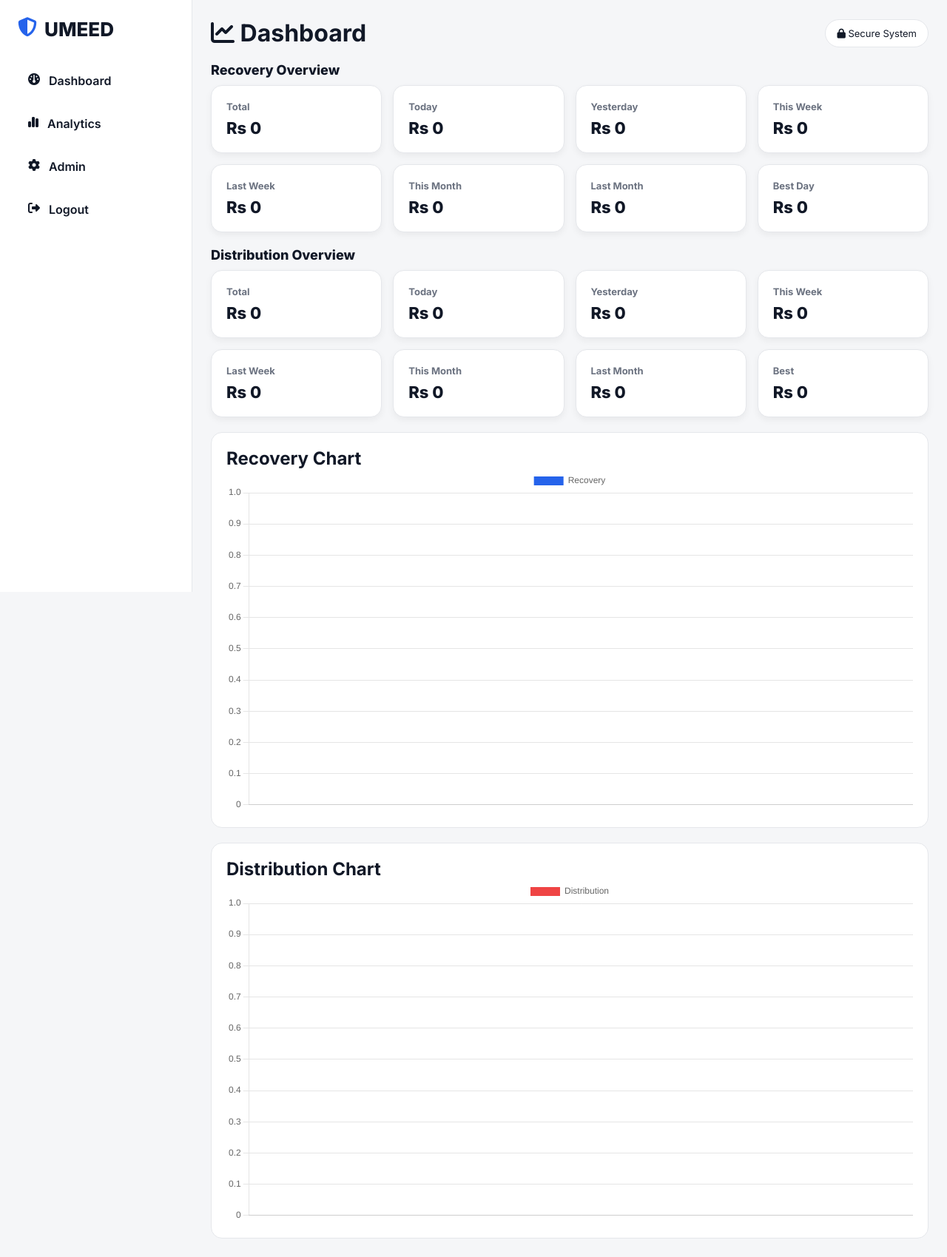
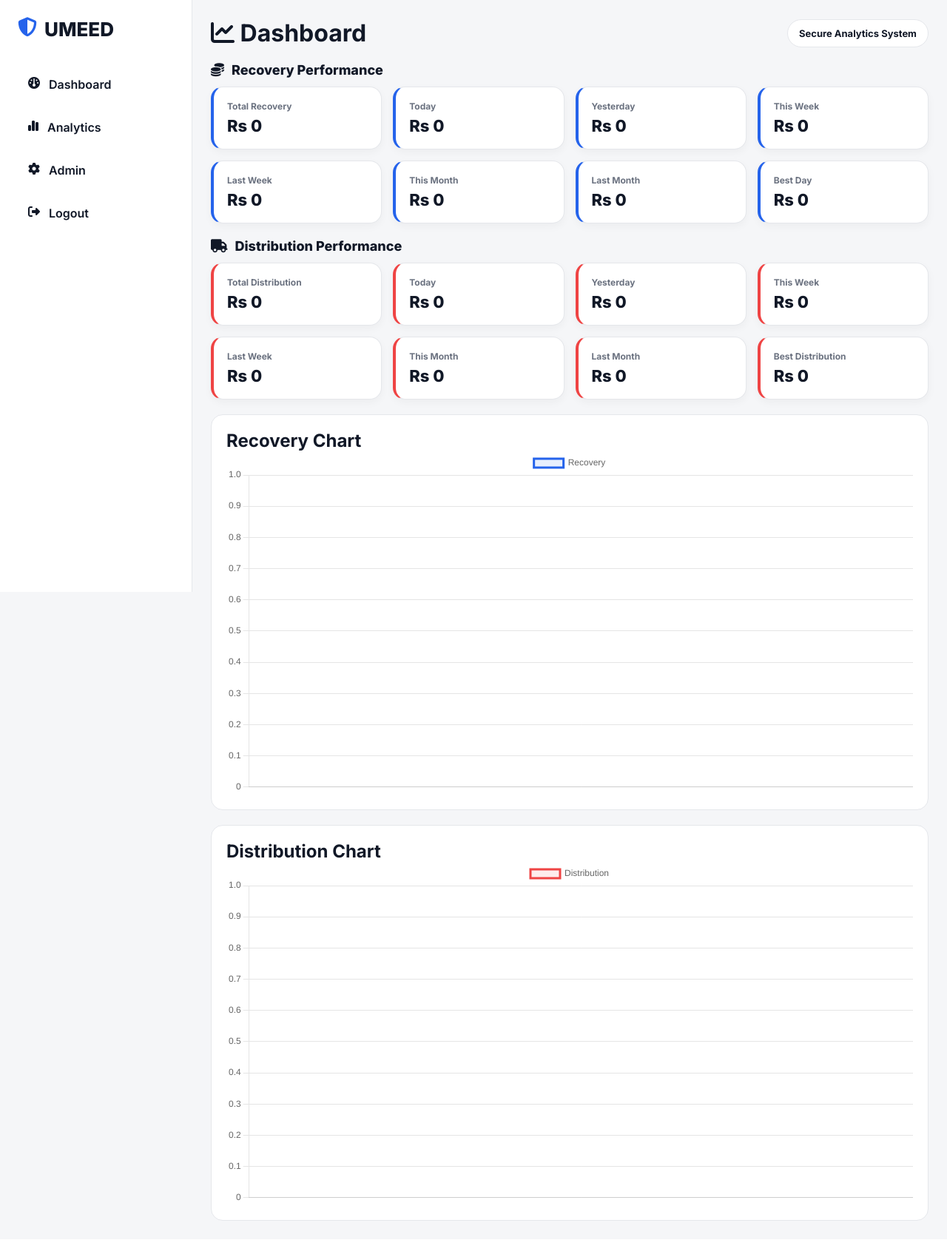
Before and after one commit to Rawish007/dashboard, a Flask app: page / in a window 1280 px wide. Shown: the whole page at 74% size. After the commit the page ends 1650 px from the top, so only its background shows below. Run offline with Flask 3, Linux system fonts and the light colour scheme; the visitor is signed in with stand-in values (Sample User, id 1); data that the repository does not hold is empty.

Commit message:
Update dashboard.html

```diff
--- a/templates/dashboard.html
+++ b/templates/dashboard.html
@@ -29,11 +29,11 @@ body{
     color:#111827;
 }
 
-/* SIDEBAR */
+/* SIDEBAR (SAME ADMIN STYLE) */
 .sidebar{
     width:260px;
     height:100vh;
-    background:#fff;
+    background:#ffffff;
     border-right:1px solid #e5e7eb;
     padding:24px;
     position:fixed;
@@ -42,7 +42,7 @@ body{
 .logo{
     font-size:26px;
     font-weight:900;
-    margin-bottom:30px;
+    margin-bottom:35px;
     display:flex;
     gap:10px;
 }
@@ -72,7 +72,7 @@ body{
     padding:25px;
 }
 
-/* TOP */
+/* TOPBAR */
 .topbar{
     display:flex;
     justify-content:space-between;
@@ -86,61 +86,78 @@ body{
     background:#fff;
     border:1px solid #e5e7eb;
     font-size:13px;
+    font-weight:700;
 }
 
-/* CARDS */
+/* SECTION TITLE */
+.section-title{
+    margin:20px 0 12px;
+    font-size:18px;
+    font-weight:900;
+    display:flex;
+    align-items:center;
+    gap:10px;
+}
+
+/* CARDS (ADMIN STYLE BUT MORE REALISTIC) */
 .cards{
     display:grid;
-    grid-template-columns:repeat(auto-fit,minmax(200px,1fr));
+    grid-template-columns:repeat(auto-fit,minmax(210px,1fr));
     gap:15px;
 }
 
 .card{
     background:#fff;
-    padding:20px;
-    border-radius:15px;
+    padding:18px;
+    border-radius:16px;
     border:1px solid #e5e7eb;
-    box-shadow:0 4px 10px rgba(0,0,0,0.05);
+    box-shadow:0 4px 12px rgba(0,0,0,0.04);
+    transition:0.3s;
+}
+
+.card:hover{
+    transform:translateY(-3px);
 }
 
 .card h3{
-    font-size:13px;
+    font-size:12px;
     color:#6b7280;
+    font-weight:700;
 }
 
 .card p{
     font-size:22px;
     font-weight:900;
-    margin-top:8px;
+    margin-top:6px;
+}
+
+/* SPECIAL COLORS */
+.recovery{
+    border-left:4px solid #2563eb;
+}
+
+.distribution{
+    border-left:4px solid #ef4444;
 }
 
 /* CHART BOX */
 .chart-box{
     background:#fff;
+    padding:20px;
     margin-top:20px;
-    padding:20px;
-    border-radius:15px;
+    border-radius:16px;
     border:1px solid #e5e7eb;
-}
-
-/* SECTION TITLE */
-.section-title{
-    margin:20px 0 10px;
-    font-size:18px;
-    font-weight:800;
 }
 
 /* MOBILE */
 @media(max-width:900px){
 
-    body{
-        flex-direction:column;
-    }
+    body{ flex-direction:column; }
 
     .sidebar{
-        position:relative;
         width:100%;
         height:auto;
+        position:relative;
     }
 
     .main{
@@ -181,61 +198,60 @@ body{
         <h1><i class="fa-solid fa-chart-line"></i> Dashboard</h1>
 
         <div class="badge">
-            <i class="fa-solid fa-lock"></i> Secure System
+            Secure Analytics System
         </div>
 
     </div>
 
     <!-- ================= RECOVERY ================= -->
-    <div class="section-title">Recovery Overview</div>
+    <div class="section-title">
+        <i class="fa-solid fa-coins"></i> Recovery Performance
+    </div>
 
     <div class="cards">
 
-        <div class="card"><h3>Total</h3><p>Rs {{ total or 0 }}</p></div>
-        <div class="card"><h3>Today</h3><p>Rs {{ today_total or 0 }}</p></div>
-        <div class="card"><h3>Yesterday</h3><p>Rs {{ yesterday_total or 0 }}</p></div>
-        <div class="card"><h3>This Week</h3><p>Rs {{ this_week or 0 }}</p></div>
-        <div class="card"><h3>Last Week</h3><p>Rs {{ last_week or 0 }}</p></div>
-        <div class="card"><h3>This Month</h3><p>Rs {{ this_month or 0 }}</p></div>
-        <div class="card"><h3>Last Month</h3><p>Rs {{ last_month or 0 }}</p></div>
-        <div class="card"><h3>Best Day</h3><p>Rs {{ best_day or 0 }}</p></div>
+        <div class="card recovery"><h3>Total Recovery</h3><p>Rs {{ total or 0 }}</p></div>
+        <div class="card recovery"><h3>Today</h3><p>Rs {{ today_total or 0 }}</p></div>
+        <div class="card recovery"><h3>Yesterday</h3><p>Rs {{ yesterday_total or 0 }}</p></div>
+        <div class="card recovery"><h3>This Week</h3><p>Rs {{ this_week or 0 }}</p></div>
+        <div class="card recovery"><h3>Last Week</h3><p>Rs {{ last_week or 0 }}</p></div>
+        <div class="card recovery"><h3>This Month</h3><p>Rs {{ this_month or 0 }}</p></div>
+        <div class="card recovery"><h3>Last Month</h3><p>Rs {{ last_month or 0 }}</p></div>
+        <div class="card recovery"><h3>Best Day</h3><p>Rs {{ best_day or 0 }}</p></div>
 
     </div>
 
     <!-- ================= DISTRIBUTION ================= -->
-    <div class="section-title">Distribution Overview</div>
+    <div class="section-title">
+        <i class="fa-solid fa-truck"></i> Distribution Performance
+    </div>
 
     <div class="cards">
 
-        <div class="card"><h3>Total</h3><p>Rs {{ distribution_total or 0 }}</p></div>
-        <div class="card"><h3>Today</h3><p>Rs {{ distribution_today or 0 }}</p></div>
-        <div class="card"><h3>Yesterday</h3><p>Rs {{ distribution_yesterday or 0 }}</p></div>
-        <div class="card"><h3>This Week</h3><p>Rs {{ distribution_this_week or 0 }}</p></div>
-        <div class="card"><h3>Last Week</h3><p>Rs {{ distribution_last_week or 0 }}</p></div>
-        <div class="card"><h3>This Month</h3><p>Rs {{ distribution_this_month or 0 }}</p></div>
-        <div class="card"><h3>Last Month</h3><p>Rs {{ distribution_last_month or 0 }}</p></div>
-        <div class="card"><h3>Best</h3><p>Rs {{ best_distribution or 0 }}</p></div>
+        <div class="card distribution"><h3>Total Distribution</h3><p>Rs {{ distribution_total or 0 }}</p></div>
+        <div class="card distribution"><h3>Today</h3><p>Rs {{ distribution_today or 0 }}</p></div>
+        <div class="card distribution"><h3>Yesterday</h3><p>Rs {{ distribution_yesterday or 0 }}</p></div>
+        <div class="card distribution"><h3>This Week</h3><p>Rs {{ distribution_this_week or 0 }}</p></div>
+        <div class="card distribution"><h3>Last Week</h3><p>Rs {{ distribution_last_week or 0 }}</p></div>
+        <div class="card distribution"><h3>This Month</h3><p>Rs {{ distribution_this_month or 0 }}</p></div>
+        <div class="card distribution"><h3>Last Month</h3><p>Rs {{ distribution_last_month or 0 }}</p></div>
+        <div class="card distribution"><h3>Best Distribution</h3><p>Rs {{ best_distribution or 0 }}</p></div>
 
     </div>
 
     <!-- ================= CHARTS ================= -->
     <div class="chart-box">
-
         <h2>Recovery Chart</h2>
         <canvas id="recoveryChart"></canvas>
-
     </div>
 
     <div class="chart-box">
-
         <h2>Distribution Chart</h2>
         <canvas id="distributionChart"></canvas>
-
     </div>
 
 </div>
 
-<!-- SCRIPT -->
 <script>
 
 const recoveryLabels = {{ labels|default([])|tojson }};
@@ -246,35 +262,33 @@ const distributionData = {{ distribution_values|default([])|tojson }};
 
 /* RECOVERY */
 new Chart(document.getElementById('recoveryChart'), {
-    type:'bar',
+    type:'line',
     data:{
         labels:recoveryLabels,
         datasets:[{
             label:'Recovery',
             data:recoveryData,
-            backgroundColor:'#2563eb'
+            borderColor:'#2563eb',
+            backgroundColor:'rgba(37,99,235,0.1)',
+            fill:true,
+            tension:0.4
         }]
-    },
-    options:{
-        responsive:true,
-        scales:{ y:{ beginAtZero:true } }
     }
 });
 
 /* DISTRIBUTION */
 new Chart(document.getElementById('distributionChart'), {
-    type:'bar',
+    type:'line',
     data:{
         labels:distributionLabels,
         datasets:[{
             label:'Distribution',
             data:distributionData,
-            backgroundColor:'#ef4444'
+            borderColor:'#ef4444',
+            backgroundColor:'rgba(239,68,68,0.1)',
+            fill:true,
+            tension:0.4
         }]
-    },
-    options:{
-        responsive:true,
-        scales:{ y:{ beginAtZero:true } }
     }
 });
 
```
